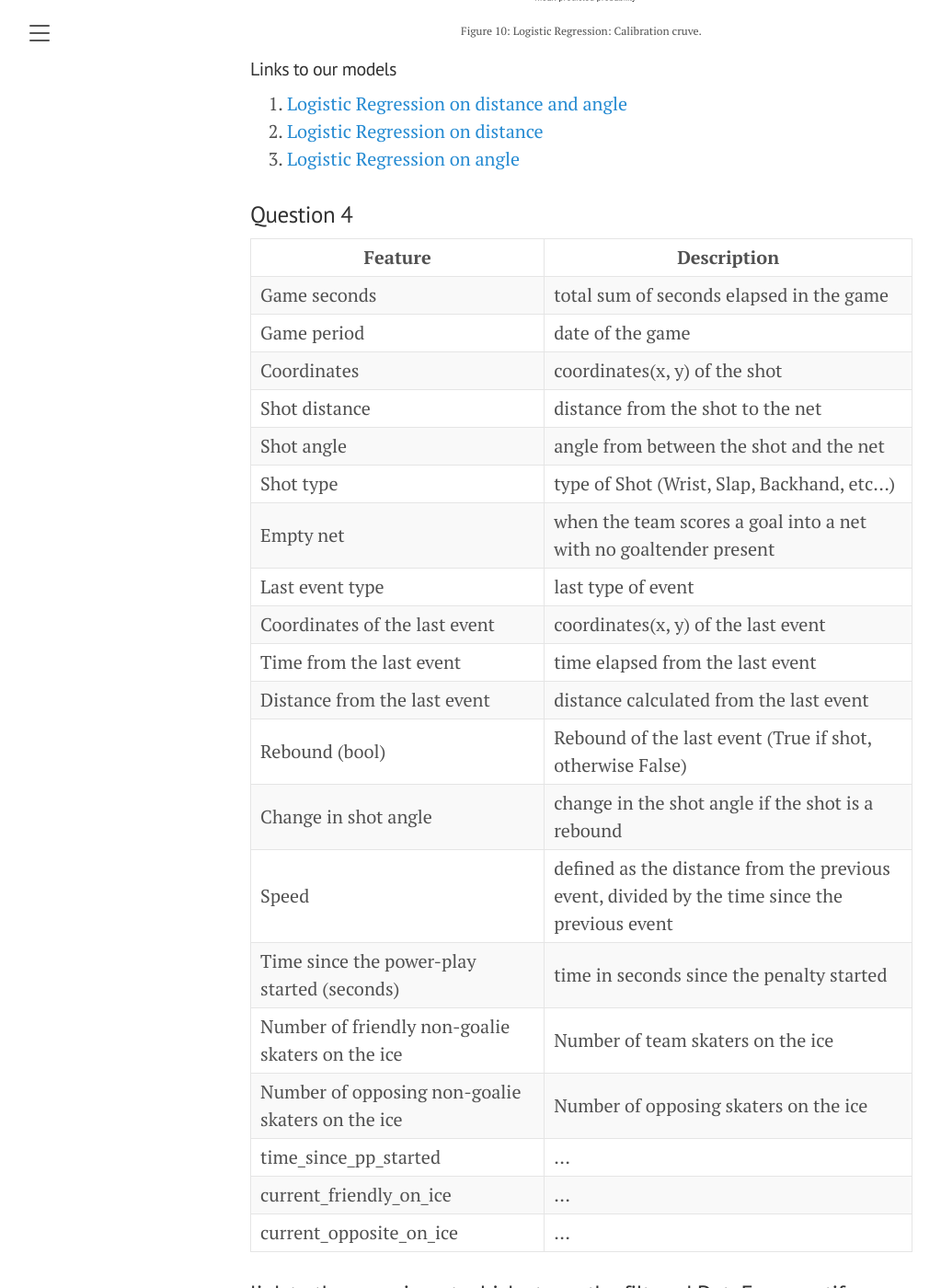
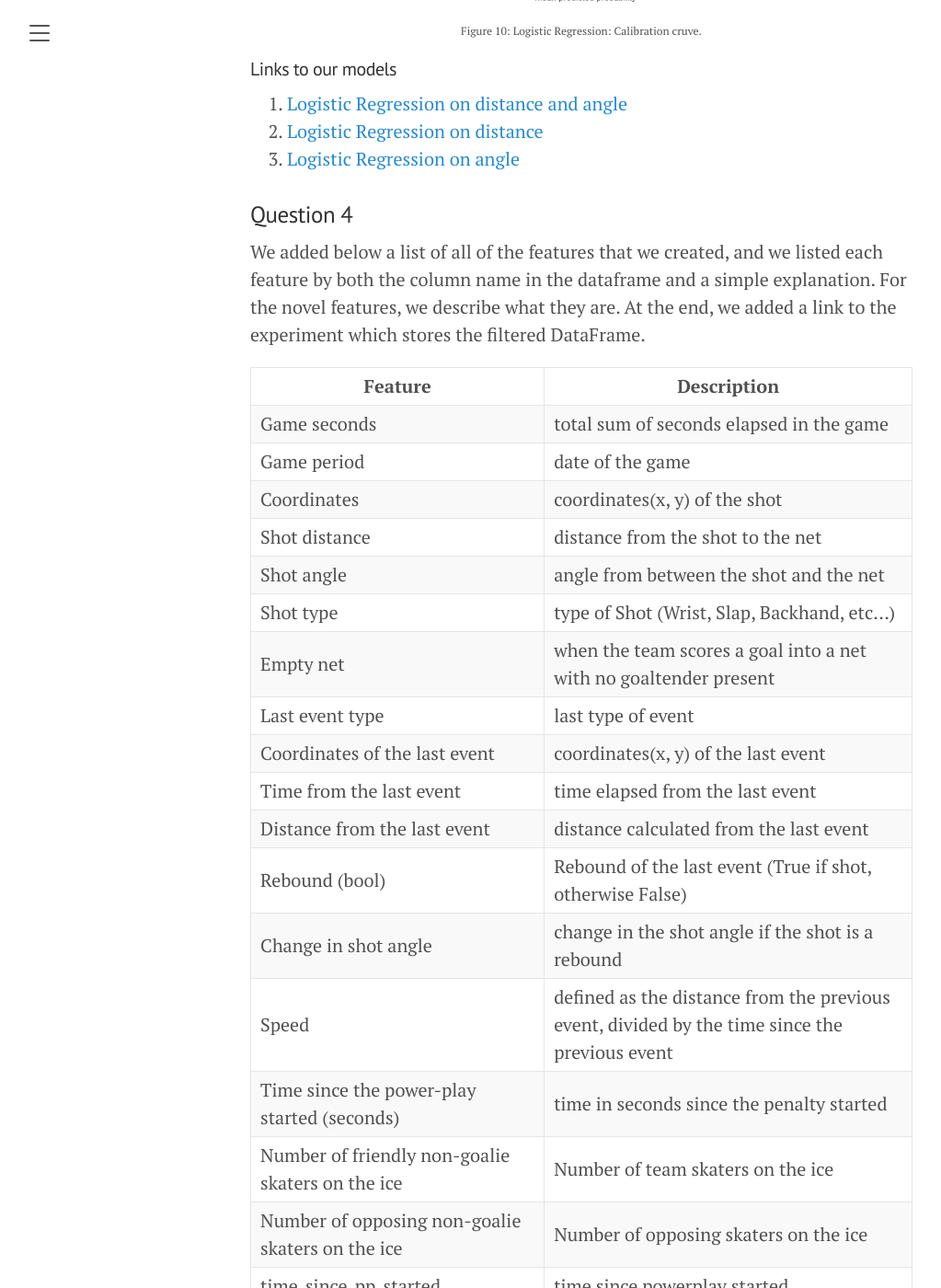
Before and after one commit to jaihon1/IFT6758-Project, a Jekyll site: the page built from blog/_posts/2021-11-3-milestone-2.md, in a window 1280 px wide and 1400 px high, scrolled down 6444 px. Shown: the whole window at 92% size, without its empty margins (8-1031 px from the left). Built offline with Jekyll 4.4.1, drawn with Linux system fonts in a browser that asks for light colours; some of the changed text lies outside the part shown.

Commit message:
some changes

```diff
--- a/blog/_posts/2021-11-3-milestone-2.md
+++ b/blog/_posts/2021-11-3-milestone-2.md
@@ -110,6 +110,11 @@
 
 ### Question 4
 
+We added below a list of all of the features that we created, and we listed each feature by both the column name
+in the dataframe and a simple explanation. For the novel features, we describe what they are.
+At the end, we added a link to the experiment which stores the filtered DataFrame.
+
+
 | Feature      | Description |
 | ----------- | ----------- |
 | Game seconds | total sum of seconds elapsed in the game |
@@ -129,11 +134,14 @@
 | Time since the power-play started (seconds) | time in seconds since the penalty started |
 | Number of friendly non-goalie skaters on the ice | Number of team skaters on the ice |
 | Number of opposing non-goalie skaters on the ice | Number of opposing skaters on the ice|
-| time_since_pp_started | ...|
-| current_friendly_on_ice | ...|
-| current_opposite_on_ice | ...|
+| time_since_pp_started |  time since powerplay started |
+| current_friendly_on_ice | Number of friendly players on ice|
+| current_opposite_on_ice | Number of opposite players on ice|
 
 
 
-###  link to the experiment which stores the filtered DataFrame artifac
+
+
+
+###  link to the experiment which stores the filtered DataFrame artifact
 https://www.comet.ml/jaihon/ift6758-project/fae888ad53de4d1aa940a67b96d106ab?assetId=e46feef96edc4bf8afe7c676f05c192b&assetPath=dataframes&experiment-tab=assets
```
